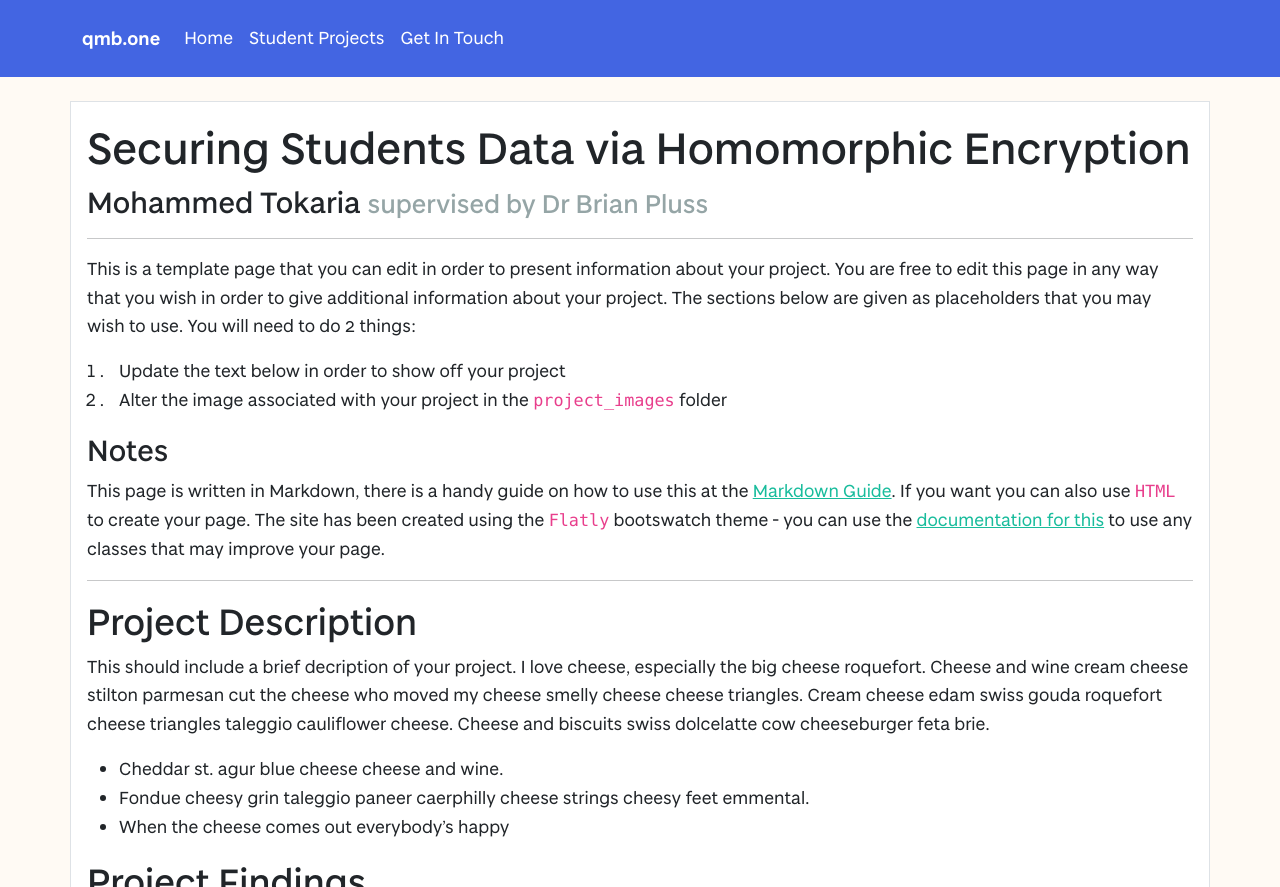
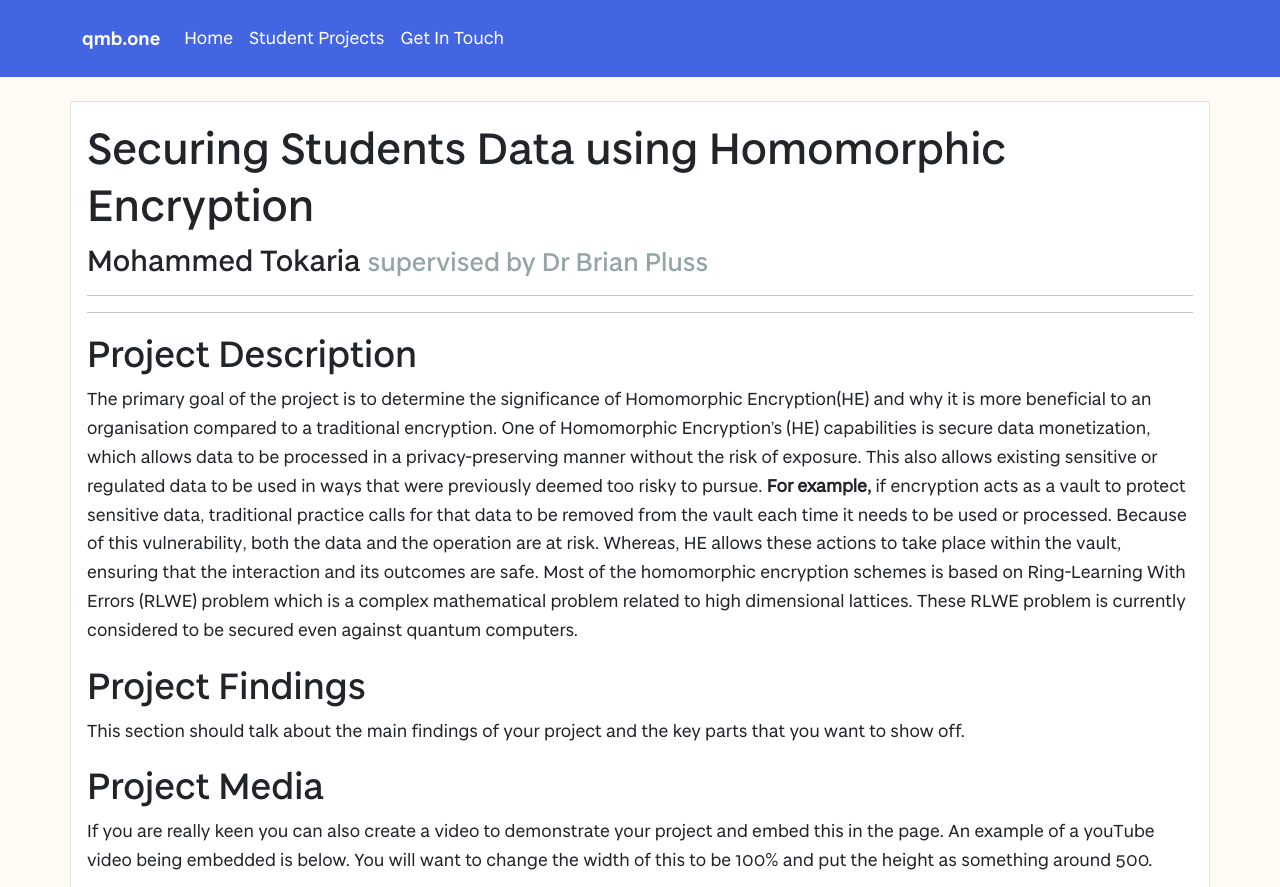
Before and after one commit to vivienprk/degree-show-2022, a Jekyll site: the page built from projects/MohammedTokaria.md, in a window 1280 px wide and 900 px high, cut to the strip 0-887 px from the top of the window. Built offline with Jekyll 4.4.1, drawn with Linux system fonts in a browser that asks for light colours.

Commit message:
Update MohammedTokaria.md
added project description/aim

```diff
--- a/projects/MohammedTokaria.md
+++ b/projects/MohammedTokaria.md
@@ -2,27 +2,16 @@
 layout: project
 studentName: "Mohammed Tokaria"
 supervisorName: "Dr Brian Pluss"
-projectTitle: "Securing Students Data via Homomorphic Encryption"
+projectTitle: "Securing Students Data using Homomorphic Encryption"
 projectImage: "sampleImage.jpg"
 
 ---
 
-This is a template page that you can edit in order to present information about your project. You are free to edit this page in any way that you wish in order to give additional information about your project. The sections below are given as placeholders that you may wish to use. You will need to do 2 things:
-
-1. Update the text below in order to show off your project
-2. Alter the image associated with your project in the `project_images` folder
-
-### Notes
-This page is written in Markdown, there is a handy guide on how to use this at the [Markdown Guide](https://www.markdownguide.org/cheat-sheet/). If you want you can also use `HTML` to create your page. The site has been created using the `Flatly` bootswatch theme - you can use the [documentation for this](https://bootswatch.com/flatly/) to use any classes that may improve your page.
-
 <hr>
 
 ## Project Description
-This should include a brief decription of your project. I love cheese, especially the big cheese roquefort. Cheese and wine cream cheese stilton parmesan cut the cheese who moved my cheese smelly cheese cheese triangles. Cream cheese edam swiss gouda roquefort cheese triangles taleggio cauliflower cheese. Cheese and biscuits swiss dolcelatte cow cheeseburger feta brie.
+The primary goal of the project is to determine the significance of Homomorphic Encryption(HE) and why it is more beneficial to an organisation compared to a traditional encryption. One of Homomorphic Encryption's (HE) capabilities is secure data monetization, which allows data to be processed in a privacy-preserving manner without the risk of exposure. This also allows existing sensitive or regulated data to be used in ways that were previously deemed too risky to pursue. **For example,** if encryption acts as a vault to protect sensitive data, traditional practice calls for that data to be removed from the vault each time it needs to be used or processed. Because of this vulnerability, both the data and the operation are at risk. Whereas, HE allows these actions to take place within the vault, ensuring that the interaction and its outcomes are safe. Most of the homomorphic encryption schemes is based on Ring-Learning With Errors (RLWE) problem which is a complex mathematical problem related to high dimensional lattices. These RLWE problem is currently considered to be secured even against quantum computers.
 
-- Cheddar st. agur blue cheese cheese and wine.
-- Fondue cheesy grin taleggio paneer caerphilly cheese strings cheesy feet emmental.
-- When the cheese comes out everybody's happy
 
 ## Project Findings
 This section should talk about the main findings of your project and the key parts that you want to show off.
```
